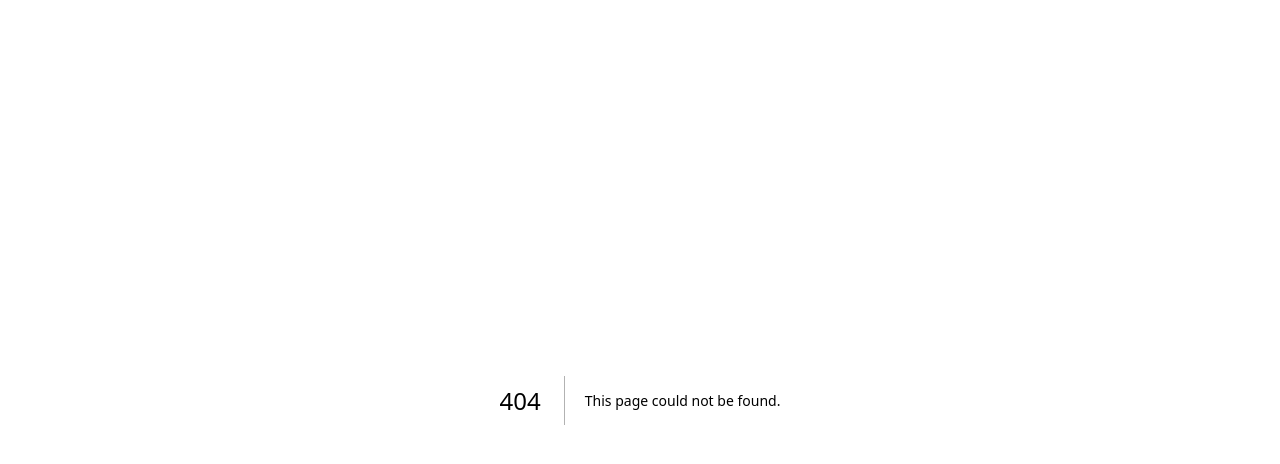
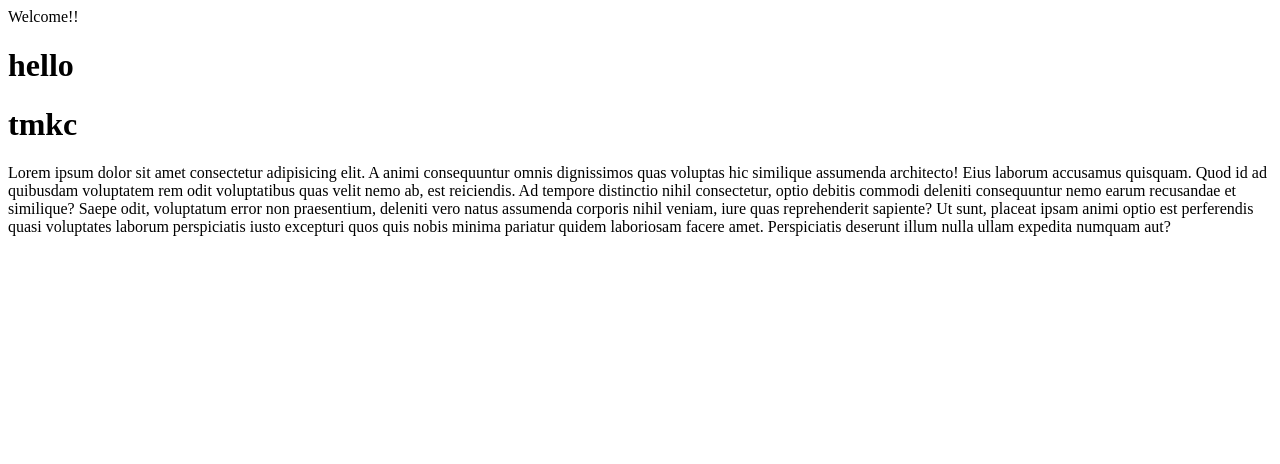
Before and after one commit to Terminator1601/AskYourDost, a Next.js app: page /BusinessAdmin/Dashboard/Dashboard/Dashboard in a window 1280 px wide. Before the commit this address had no page. Shown: the top 464 px of the page. Built offline with nearby package versions, Linux system fonts and the light colour scheme.

Commit message:
made some changes

```diff
--- a/components/FreeListingForm/FreeListingForm.tsx
+++ b/components/FreeListingForm/FreeListingForm.tsx
@@ -148,7 +148,10 @@ const FreeListingForm: React.FC = () => {
 
         {/* Right Side (Form) */}
         <div className="flex-grow p-8 bg-white shadow-md rounded-md">
-          <h2 className="text-2xl font-semibold mb-4">User Information</h2>
+          <h2 className="text-2xl font-semibold mb-4">
+            <span style={{ color: "var(--green)" }}>Your </span>Business
+            Information
+          </h2>
 
           {inputFields.map((field) => (
             <div key={field.name} className="mb-4">
--- /dev/null
+++ b/pages/BusinessAdmin/Dashboard/Dashboard/Dashboard.tsx
@@ -0,0 +1,34 @@
+import React from "react";
+import "tailwindcss/tailwind.css";
+
+const Dashboard = () => {
+  return (
+    <>
+      <div>Welcome!!</div>
+      <div className="grid lg:grid-cols-6 md:grid-cols-6 sm:grid-cols-3">
+        <div>
+          <h1>hello</h1>
+        </div>
+        <div className="col-span-5">
+          <h1>tmkc</h1>
+          <p>
+            Lorem ipsum dolor sit amet consectetur adipisicing elit. A animi
+            consequuntur omnis dignissimos quas voluptas hic similique assumenda
+            architecto! Eius laborum accusamus quisquam. Quod id ad quibusdam
+            voluptatem rem odit voluptatibus quas velit nemo ab, est reiciendis.
+            Ad tempore distinctio nihil consectetur, optio debitis commodi
+            deleniti consequuntur nemo earum recusandae et similique? Saepe
+            odit, voluptatum error non praesentium, deleniti vero natus
+            assumenda corporis nihil veniam, iure quas reprehenderit sapiente?
+            Ut sunt, placeat ipsam animi optio est perferendis quasi voluptates
+            laborum perspiciatis iusto excepturi quos quis nobis minima pariatur
+            quidem laboriosam facere amet. Perspiciatis deserunt illum nulla
+            ullam expedita numquam aut?
+          </p>
+        </div>
+      </div>
+    </>
+  );
+};
+
+export default Dashboard;
--- a/pages/BusinessAdmin/index.tsx
+++ b/pages/BusinessAdmin/index.tsx
@@ -7,7 +7,8 @@ import "tailwindcss/tailwind.css";
 import "../../app/globals.css";
 import { UserProvider } from "../../database/User/UserContext";
 import Loader from "@/components/Loader/Loader";
-import ToggleHeadings from "@/components/BusinessPage/ToggleHeadings";
+import ToggleHeadings from "@/pages/BusinessAdmin/Dashboard/ToggleHeadings/ToggleHeadings";
+import Dashboard from "./Dashboard/Dashboard/Dashboard";
 
 const Index = () => {
   const [loading, setLoading] = useState(true);
@@ -32,8 +33,10 @@ const Index = () => {
             <Header />
             <hr />
             <Navbar />
+            <hr />
             <FloatingWidgets />
-            <ToggleHeadings/>
+            {/* <ToggleHeadings/> */}
+            <Dashboard />
           </main>
           <Footer />
         </>
```
Also changed, not shown: pages/BusinessAdmin/Dashboard/ToggleHeadings/ToggleHeadings.tsx (renamed from components/BusinessPage/ToggleHeadings.tsx).
